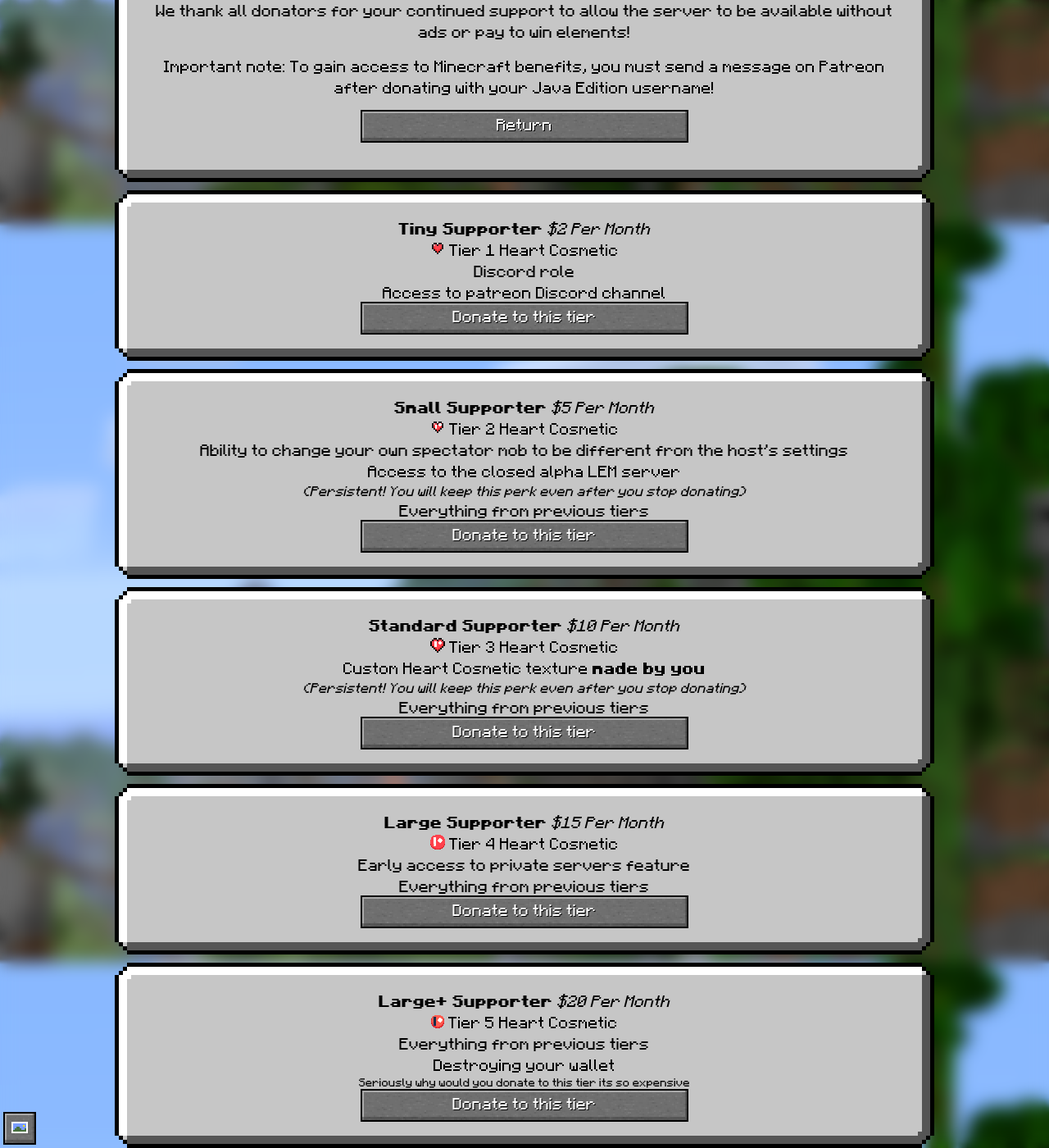
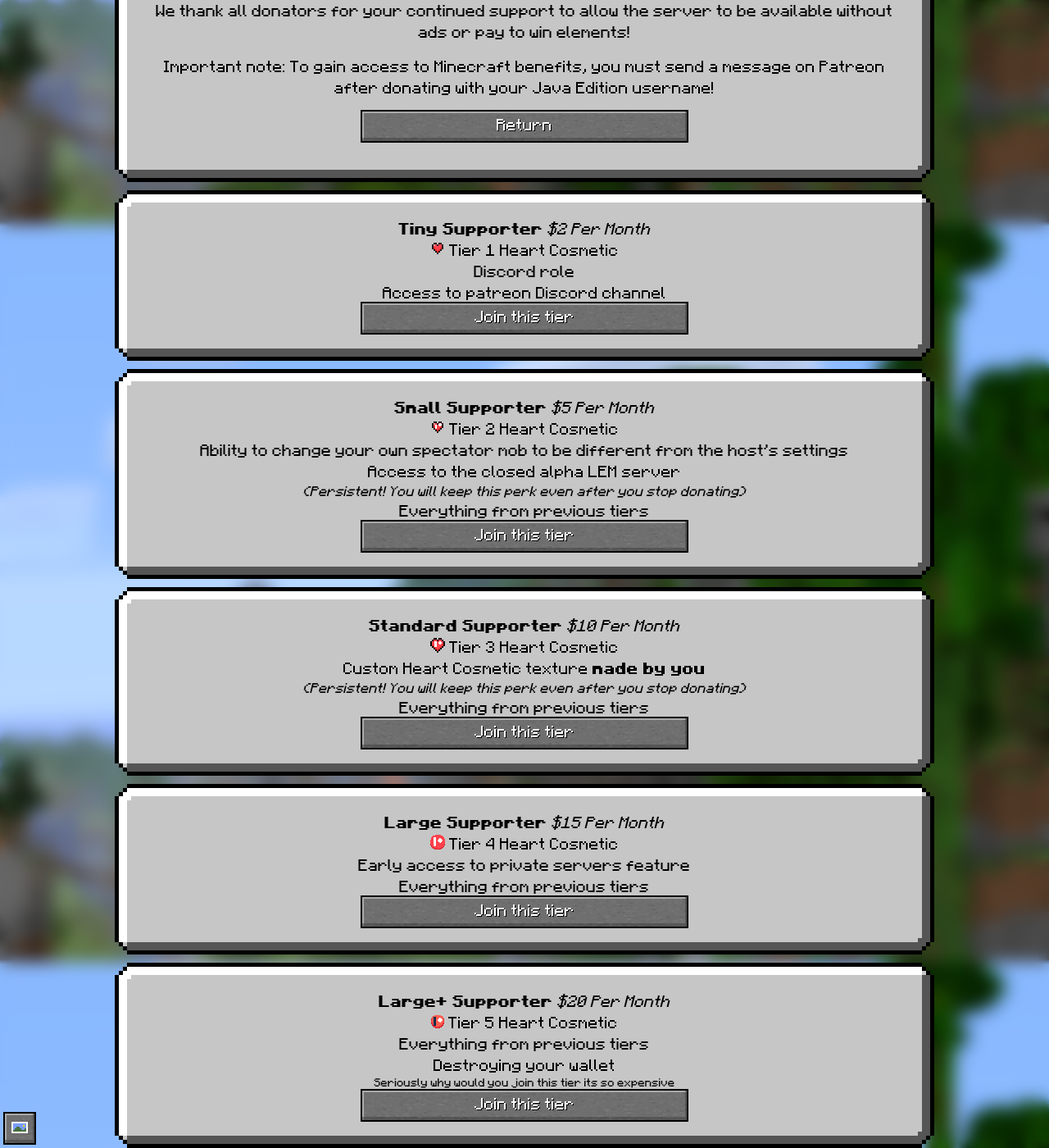
Before and after one commit to Legacy-Edition-Minigames/Website, a Jekyll site: the page built from patreon.html, in a window 1280 px wide and 1400 px high, scrolled down 627 px. Shown: the whole window at 82% size. Built offline with Jekyll 4.4.1, drawn with Linux system fonts in a browser that asks for light colours; some web fonts are replaced.

Commit message:
Replace all mentions of "Donate" with "Patreon"

```diff
--- a/about.html
+++ b/about.html
@@ -7,7 +7,7 @@
 
 <div class="guibox center">
 		<p>Legacy Edition Minigames is a set of open source LCE<sup><span title="Legacy Console Edition" style="text-decoration: underline #000 dotted; cursor: help;"\>?</sup> mini game remakes!</p>
-		<a href="https://github.com/DBTDerpbox/Legacy-Edition-Battle" target='_blank' onclick="clickSound()"><span class="github-button"></span></a> <a href="{{ site.baseurl }}/donate" onclick="clickSound()"><span class="patreon-button"></span></a>
+		<a href="https://github.com/DBTDerpbox/Legacy-Edition-Battle" target='_blank' onclick="clickSound()"><span class="github-button"></span></a> <a href="{{ site.baseurl }}/patreon" onclick="clickSound()"><span class="patreon-button"></span></a>
 		<p>LEM focuses on remaking the Mini Games from the discontinued Legacy Console edition, while also enhancing and adding new content at the same time.</p>
 		<p>This includes quality of life improvements, modding support, re-imaginings of the game through remastered content, and new features.</p>
 		<p>LEM is developed by <a href="https://github.com/DBTDerpbox" target='_blank'>Emmie</a> and <a href="https://github.com/Kyrptonaught" target='_blank'>Kyrptonaught</a>, for more info see the credits page.</p>
--- a/index.html
+++ b/index.html
@@ -12,7 +12,7 @@
 		<a class="minecraft-button center" href="{{ site.baseurl }}/rules">Server Rules</a>
 		<a class="minecraft-button center" href="{{ site.baseurl }}/blog">Blog</a>
 		<a class="minecraft-button center" href="{{ site.baseurl }}/faq">Frequently Asked Questions</a>
-		<a class="minecraft-button center" href="{{ site.baseurl }}/donate">Donate</a>
+		<a class="minecraft-button center" href="{{ site.baseurl }}/patreon">Patreon</a>
 		<a class="minecraft-button center" href="{{ site.baseurl }}/credits">Credits</a>
 	</div>
 	LEM is not associated with Mojang Studios or 4J Studios.
--- a/join.html
+++ b/join.html
@@ -9,7 +9,7 @@
 		<p>At the moment, you can join the closed alpha by either <b>joining the Patreon</b> or <b>receiving an invite</b>.</p>
 		<p>In the future, you will be able to request an invite on this page, but if you would like to join now, consider donating $5 or more.</p>
 		<div class="button-list">
-			<a class="minecraft-button center" href="{{ site.baseurl }}/donate">Donate</a>
+			<a class="minecraft-button center" href="{{ site.baseurl }}/patreon">Patreon</a>
 			<a class="minecraft-button center" href="{{ site.baseurl }}/">Return</a>
 		</div>
 </div>
--- a/donate.html
+++ b/patreon.html
@@ -1,6 +1,6 @@
 ---
 layout: default
-title: "Donate"
+title: "Patreon"
 ---
 
 <div class="guibox center">
@@ -19,7 +19,7 @@
     <img src="assets/patreon/tiny.png" class="pixelated"> Tier 1 Heart Cosmetic<br>
 	Discord role<br>
 	Access to patreon Discord channel<br>
-	<a class="minecraft-button center" href="https://www.patreon.com/DBTDerpbox">Donate to this tier</a>
+	<a class="minecraft-button center" href="https://www.patreon.com/DBTDerpbox">Join this tier</a>
 </div>
 <div class="guibox center">
     <b>Small Supporter</b> <i>$5 Per Month</i><br>
@@ -28,7 +28,7 @@
 	Access to the closed alpha LEM server<br>
 	<div style="font-size: 0.85em;"><i>(Persistent! You will keep this perk even after you stop donating)</i><br></div>
 	Everything from previous tiers<br>
-	<a class="minecraft-button center" href="https://www.patreon.com/DBTDerpbox">Donate to this tier</a>
+	<a class="minecraft-button center" href="https://www.patreon.com/DBTDerpbox">Join this tier</a>
 </div>
 <div class="guibox center">
     <b>Standard Supporter</b> <i>$10 Per Month</i><br>
@@ -36,20 +36,20 @@
 	Custom Heart Cosmetic texture <b>made by you</b>
 	<div style="font-size: 0.85em;"><i>(Persistent! You will keep this perk even after you stop donating)</i><br></div>
 	Everything from previous tiers<br>
-	<a class="minecraft-button center" href="https://www.patreon.com/DBTDerpbox">Donate to this tier</a>
+	<a class="minecraft-button center" href="https://www.patreon.com/DBTDerpbox">Join this tier</a>
 </div>
 <div class="guibox center">
     <b>Large Supporter</b> <i>$15 Per Month</i><br>
     <img src="assets/patreon/large.png" class="pixelated"> Tier 4 Heart Cosmetic<br>
 	Early access to private servers feature<br>
 	Everything from previous tiers<br>
-	<a class="minecraft-button center" href="https://www.patreon.com/DBTDerpbox">Donate to this tier</a>
+	<a class="minecraft-button center" href="https://www.patreon.com/DBTDerpbox">Join this tier</a>
 </div>
 <div class="guibox center">
     <b>Large+ Supporter</b> <i>$20 Per Month</i><br>
     <img src="assets/patreon/largeplus.png" class="pixelated"> Tier 5 Heart Cosmetic<br>
 	Everything from previous tiers<br>
 	Destroying your wallet<br>
-	<div style="font-size: 0.70em;">Seriously why would you donate to this tier its so expensive<br></div>
-	<a class="minecraft-button center" href="https://www.patreon.com/DBTDerpbox">Donate to this tier</a>
+	<div style="font-size: 0.70em;">Seriously why would you join this tier its so expensive<br></div>
+	<a class="minecraft-button center" href="https://www.patreon.com/DBTDerpbox">Join this tier</a>
 </div>
```
